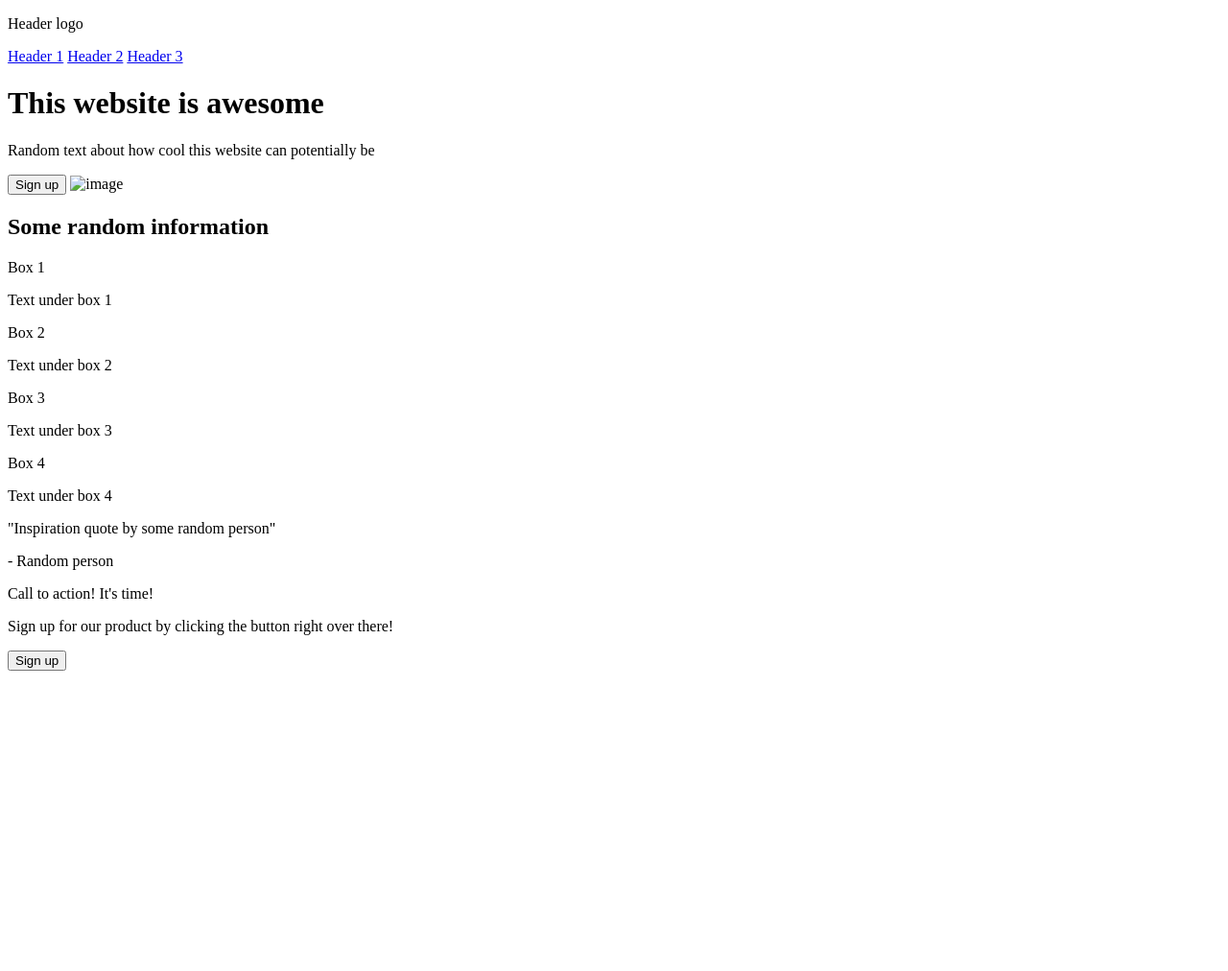
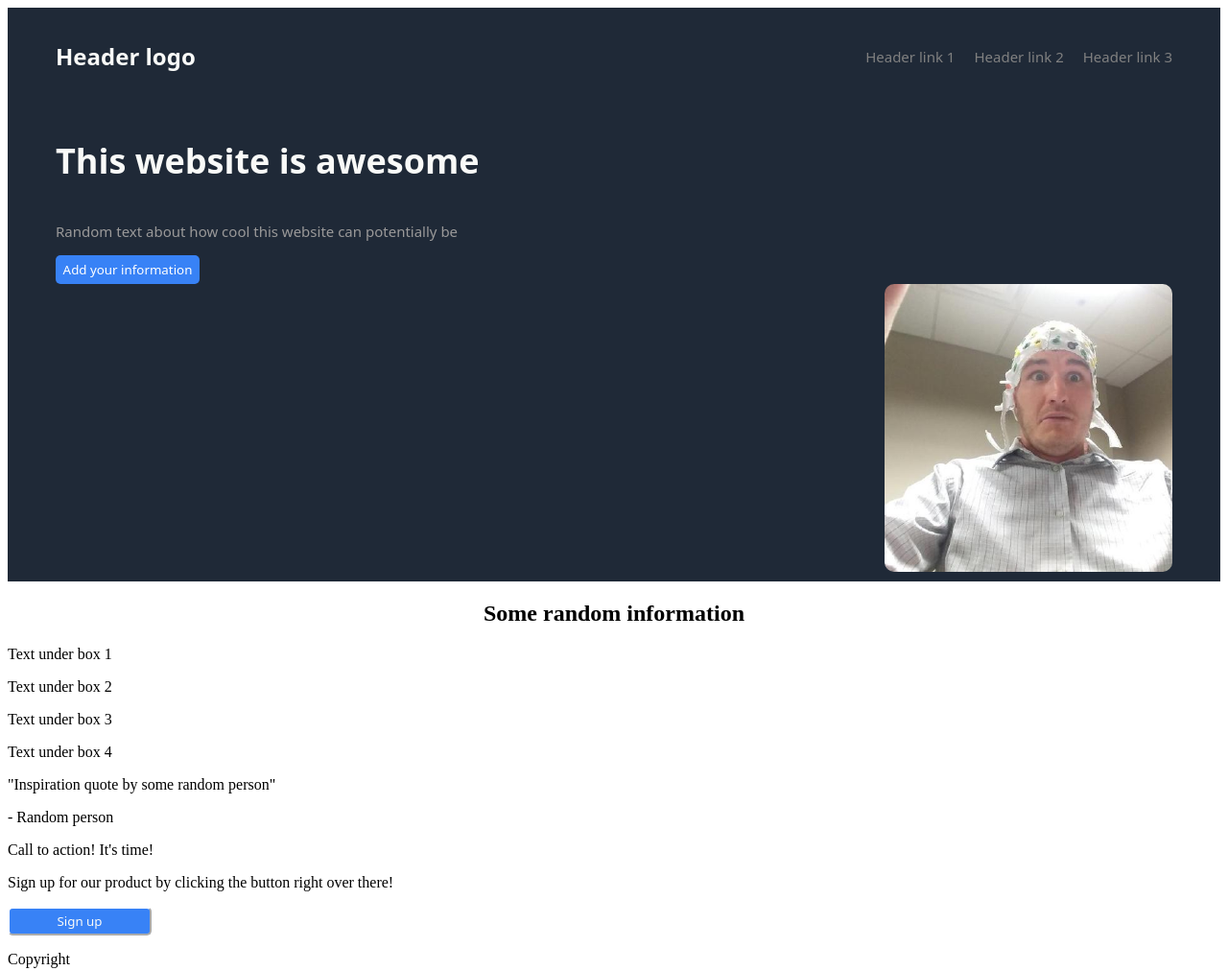
Before and after one commit to bpmryan/LandingPage, a plain HTML site: page code/index.html in a window 1280 px wide. Shown: the whole page at 96% size. Before the commit the page ends 800 px from the top, so only its background shows below. Drawn offline with Linux system fonts and the light colour scheme.

Commit message:
Add more css to nav bar and hero

```diff
--- a/code/index.html
+++ b/code/index.html
@@ -1,28 +1,35 @@
 <!DOCTYPE html>
 <html lang="en">
+
 <head>
     <meta charset="UTF-8">
     <meta name="viewport" content="width=device-width, initial-scale=1.0">
     <title>Landing Page</title>
     <link rel="stylesheet" href="style.css">
 </head>
+
 <body>
-    <!-- Top of page -->
-    <div>
+    <!-- Navbar -->
+    <div class="nav">
         <p>Header logo</p>
-        <a href="#">Header 1</a>
-        <a href="#">Header 2</a>
-        <a href="#">Header 3</a>
+        <!-- Navbar header links -->
+        <div class = "navLinks">
+            <a href="https://www.okcu.edu/faculty/bobby-reed-m-s">Header link 1</a>
+            <a href="https://www.linkedin.com/in/bobbylreed/">Header link 2</a>
+            <a href="https://github.com/bobbyreed">Header link 3</a>
+        </div>
     </div>
 
-    <!-- 2nd section -->
-    <div>
+
+
+    <!-- Hero section -->
+    <div class="hero">
         <h1>This website is awesome</h1>
-        <p>Random text about how cool this website can potentially be</p>
-        <button>Sign up</button>
+        <p class="heroText">Random text about how cool this website can potentially be</p>
+        <button class="heroButton" > <a href="https://abobbyreed.com/">Add your information</a></button>
         <!-- Actually add an image into media folder and change the src link and alt text -->
         <!-- Image should go on the right side of the page -->
-        <img src = "../media/" alt = "image">
+        <img class = "heroImg" src="../media/bobbyReed.jpg" alt="Professor Bobby Reed">
     </div>
 
     <!-- 3rd section -->
@@ -30,22 +37,22 @@
         <h2>Some random information</h2>
         <!-- horizontal boxes -->
         <div>
-            Box 1
+            <!-- Box 1 replace with image -->
             <!-- Text under box 1 -->
             <p>Text under box 1</p>
         </div>
         <div>
-            Box 2
+            <!-- Box 2 replace with image -->
             <!-- Text under box 2 -->
             <p>Text under box 2</p>
         </div>
         <div>
-            Box 3
+            <!-- Box 3 replace with image -->
             <!-- Text under box 3 -->
             <p>Text under box 3</p>
         </div>
         <div>
-            Box 4
+            <!-- Box 4 replace with image -->
             <!-- Text under box 4 -->
             <p>Text under box 4</p>
         </div>
@@ -61,7 +68,13 @@
     <div>
         <p>Call to action! It's time!</p>
         <p>Sign up for our product by clicking the button right over there!</p>
-        <button>Sign up</button>
+        <button class="bottomButton">Sign up</button>
+    </div>
+
+    <!-- Footer -->
+    <div>
+        <p>Copyright </p>
     </div>
 </body>
+
 </html>
--- a/code/style.css
+++ b/code/style.css
@@ -0,0 +1,93 @@
+/* Applies to only nav bar stuff */
+.nav {
+    display: flex;
+    justify-content: space-between;
+    color: #f9faf8;
+    font-size: 24px;
+    font-family: system-ui, -apple-system, BlinkMacSystemFont, 'Segoe UI', Roboto, 'Open Sans', 'Helvetica Neue', sans-serif;
+
+    background-color: #1f2937;
+    padding: 10px 50px;
+}
+
+.nav p {
+    font-weight: bold;
+}
+
+.navLinks {
+    display: flex;
+    gap: 20px;
+}
+
+.navLinks a {
+    display: flex;
+    justify-content: flex-end;
+    align-items: center;
+    color: grey;
+    text-decoration: none;
+    font-size: 15px;
+    text-align: right;
+}
+
+/* Applies to hero section */
+.hero {
+    display: flex;
+    flex-direction: column;
+    color: #f9faf8;
+    font-size: 18px;
+    font-family: system-ui, -apple-system, BlinkMacSystemFont, 'Segoe UI', Roboto, 'Open Sans', 'Helvetica Neue', sans-serif;
+    background-color: #1f2937;
+    padding: 10px 50px;
+}
+
+.heroText {
+    font-size: 15px;
+    color: rgb(154, 153, 153);
+}
+
+.heroImg {
+    align-self: flex-end;
+    width: 300px;
+    height: 300px;
+    border-radius: 10px;
+}
+
+/* Buttons section */
+
+button {
+    background-color: #3882f6;
+    color: #f9faf8;
+    font-family: system-ui, -apple-system, BlinkMacSystemFont, 'Segoe UI', Roboto, 'Open Sans', 'Helvetica Neue', sans-serif;
+    border-radius: 5px;
+    width: 150px;
+    height: 30px;
+}
+
+button a{
+    color: white;
+    text-decoration: none;
+}
+
+button:hover {
+    background-color: darkblue;
+}
+
+.heroButton {
+    border: none;
+}
+
+.bottomButton{
+    border-color: white;
+}
+
+/* Third section */
+div h2 {
+    display: flex;
+    justify-content: center;
+}
+
+.box div{
+    display: flex;
+    flex-direction: row;
+
+}
```
Also changed, not shown: media/bobbyReed.jpg (added). Lines whose indentation alone changed are shown as unchanged.
